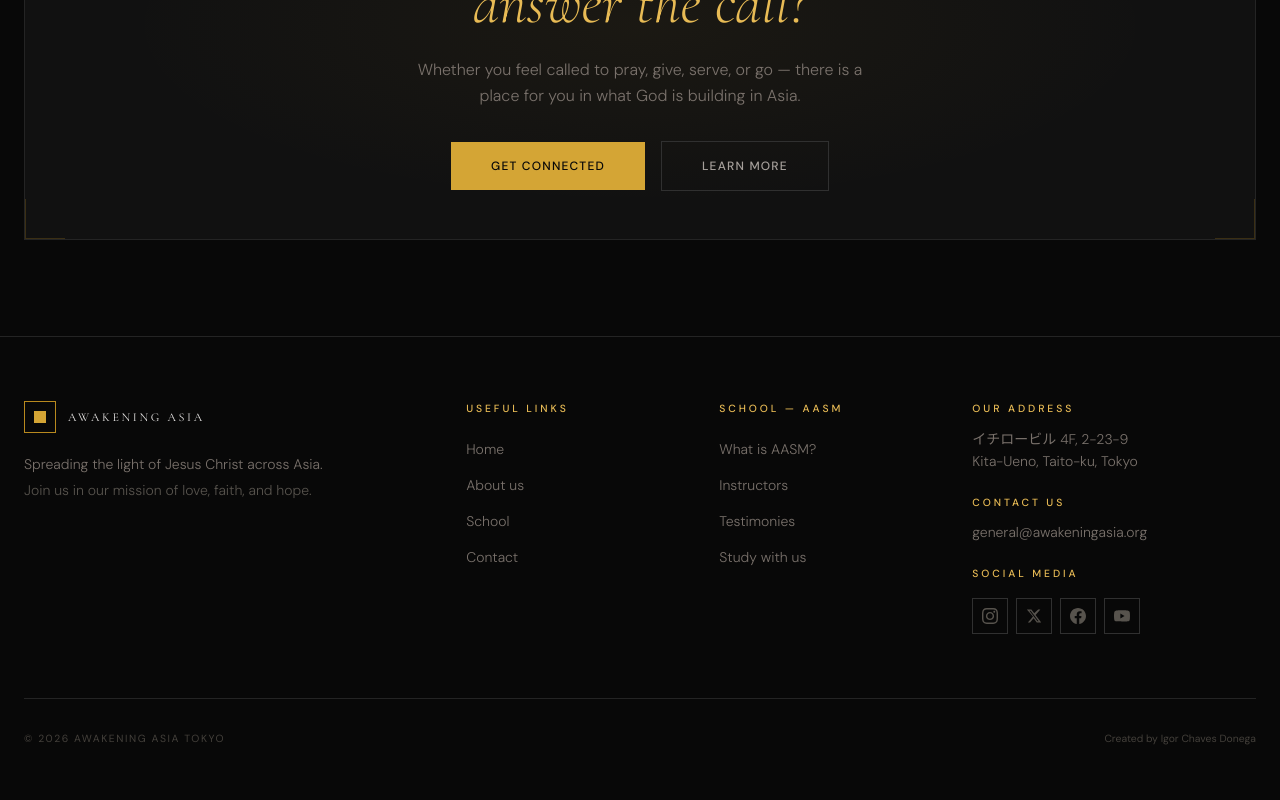
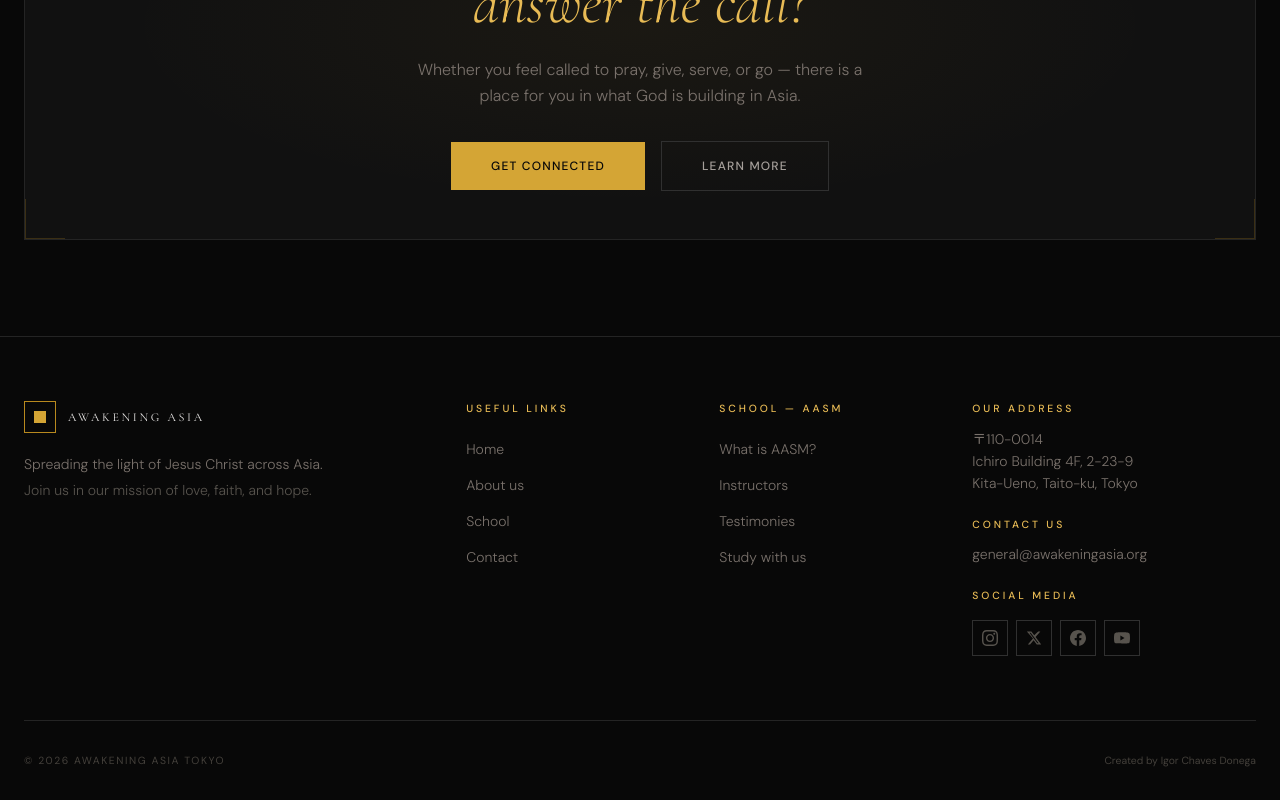
Before and after one commit to ichavesbr/awakening-asia, a Next.js app: page / in a window 1280 px wide. Shown: the part 4717-5517 px from the top of the page. Before the commit the page ends 5495 px from the top, so only its background shows below. Built offline with nearby package versions, Linux system fonts and the light colour scheme.

Commit message:
fix(footer): update address to include postal code and romanized building name

```diff
--- a/components/Footer.tsx
+++ b/components/Footer.tsx
@@ -82,7 +82,8 @@ export default function Footer() {
           {/* Contact & Socials */}
           <div>
             <h4 className="section-label mb-3">Our Address</h4>
-            <p className="text-stone-500 text-sm mb-0.5 font-light">イチロービル 4F, 2-23-9</p>
+            <p className="text-stone-500 text-sm mb-0.5 font-light">〒110-0014</p>
+            <p className="text-stone-500 text-sm mb-0.5 font-light">Ichiro Building 4F, 2-23-9</p>
             <p className="text-stone-500 text-sm mb-6 font-light">Kita-Ueno, Taito-ku, Tokyo</p>
 
             <h4 className="section-label mb-3">Contact Us</h4>
```
